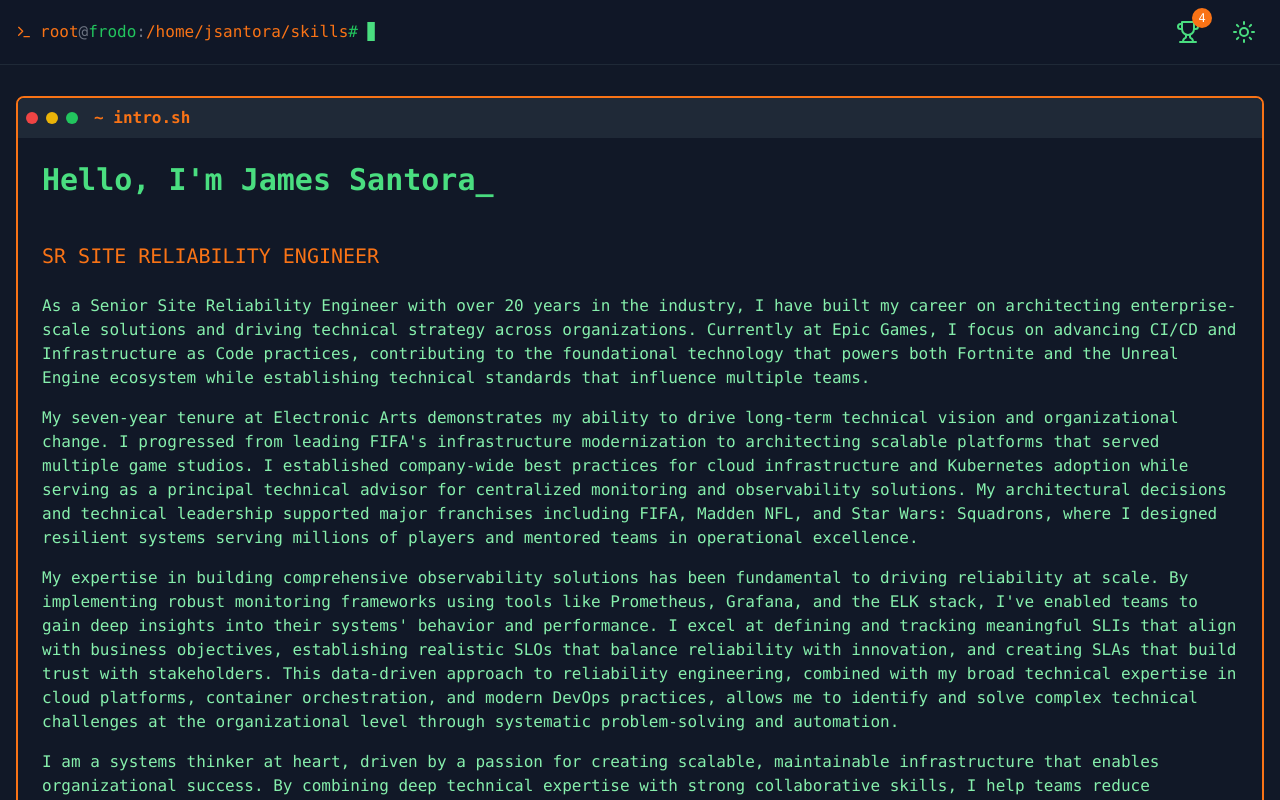
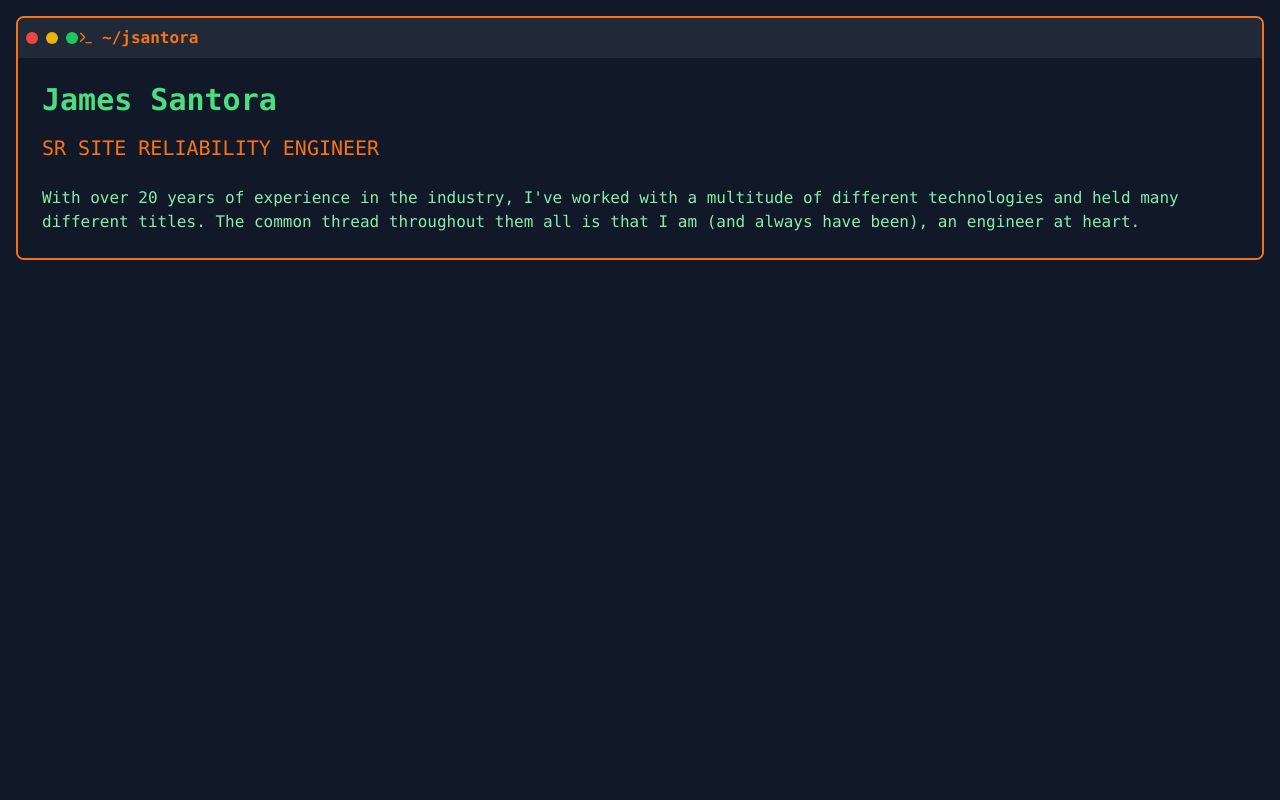
Before and after one commit to jimsantora/resume, a Next.js app: page /resume/ in a window 1280 px wide. Shown: the top 800 px of the page. Built offline with nearby package versions, Linux system fonts and the light colour scheme.

Commit message:
Add guidelines, start with new simple base layout and page.

```diff
--- a/app/layout.tsx
+++ b/app/layout.tsx
@@ -1,21 +1,9 @@
 import type { Metadata } from 'next';
-import localFont from 'next/font/local';
 import '@/styles/tailwind.css';
 
-const geistSans = localFont({
-  src: './fonts/GeistVF.woff',
-  variable: '--font-geist-sans',
-  weight: '100 900',
-});
-const geistMono = localFont({
-  src: './fonts/GeistMonoVF.woff',
-  variable: '--font-geist-mono',
-  weight: '100 900',
-});
-
 export const metadata: Metadata = {
-  title: 'James Santora - Interactive Resume',
-  description: 'Written with assistance from Claude and Copilot',
+  title: 'James Santora - Site Reliability Engineer',
+  description: 'Senior SRE with extensive experience in gaming and technology infrastructure',
 };
 
 export default function RootLayout({
@@ -25,7 +13,9 @@
 }>) {
   return (
     <html lang="en">
-      <body className={`${geistSans.variable} ${geistMono.variable} antialiased`}>{children}</body>
+      <body className="bg-gray-900 text-green-400 font-mono antialiased">
+        {children}
+      </body>
     </html>
   );
 }
--- a/app/page.tsx
+++ b/app/page.tsx
@@ -1,6 +1,35 @@
 'use client';
-import ResumeWebsite from '../components/ResumeWebsite';
+
+import { Terminal } from 'lucide-react';
 
 export default function Home() {
-  return <ResumeWebsite />;
+  return (
+    <main className="min-h-screen p-4 md:p-8">
+      <div className="max-w-4xl mx-auto space-y-8">
+        {/* Terminal-style header */}
+        <header className="border-2 border-orange-500 rounded-lg overflow-hidden">
+          <div className="bg-gray-800 p-2 flex items-center">
+            <div className="flex space-x-2">
+              <div className="w-3 h-3 rounded-full bg-red-500"></div>
+              <div className="w-3 h-3 rounded-full bg-yellow-500"></div>
+              <div className="w-3 h-3 rounded-full bg-green-500"></div>
+            </div>
+            <div className="ml-4 flex items-center gap-2">
+              <Terminal className="w-4 h-4 text-orange-500" />
+              <span className="text-orange-500 font-bold">~/jsantora</span>
+            </div>
+          </div>
+          <div className="p-6 bg-gray-900">
+            <h1 className="text-3xl font-bold mb-4">James Santora</h1>
+            <h2 className="text-xl text-orange-500 mb-6">SR SITE RELIABILITY ENGINEER</h2>
+            <p className="text-green-300 leading-relaxed">
+              With over 20 years of experience in the industry, I've worked with a multitude of different
+              technologies and held many different titles. The common thread throughout them all is that
+              I am (and always have been), an engineer at heart.
+            </p>
+          </div>
+        </header>
+      </div>
+    </main>
+  );
 }
```
Also changed, not shown: 1 other file (tests, documents, lock files or other folders).
